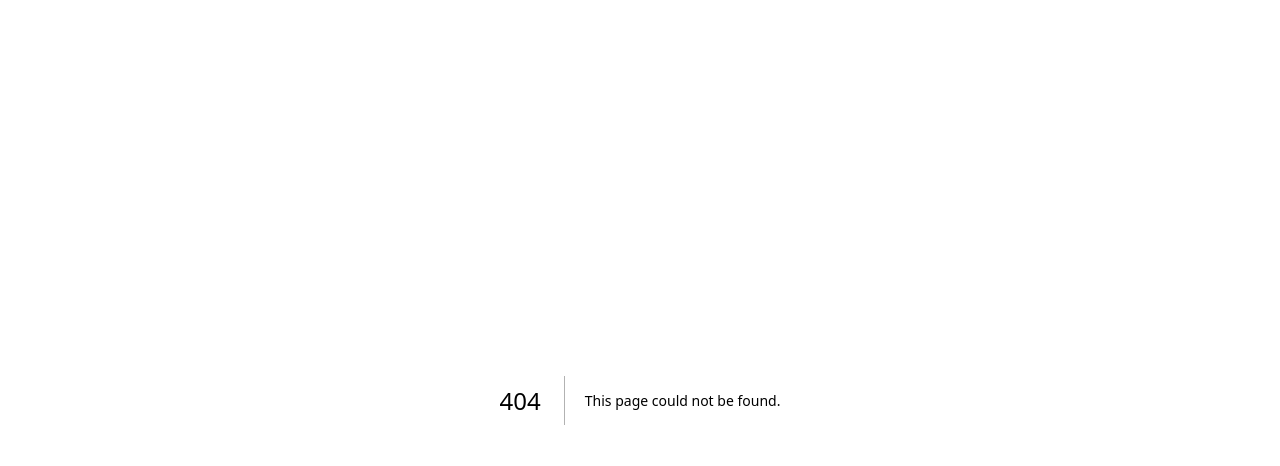
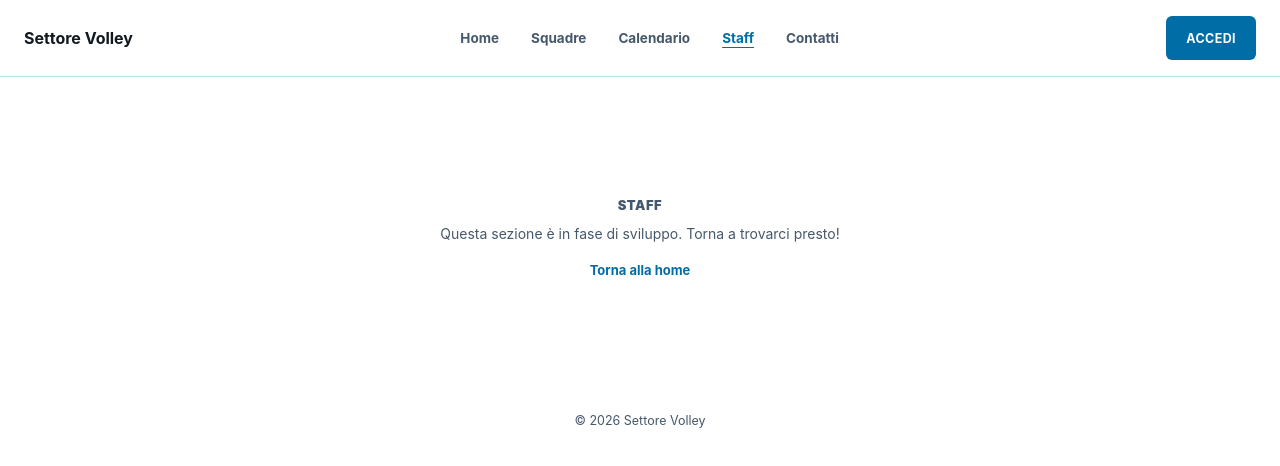
Before and after one commit to dmnet2000/societa-manager, a Next.js app: page /staff in a window 1280 px wide. Before the commit this address had no page. Shown: the top 466 px of the page. Built offline with nearby package versions, Linux system fonts and the light colour scheme; no server answers.

Commit message:
fix pagine vuote

```diff
--- /dev/null
+++ b/app/InSviluppoPubblico.module.css
@@ -0,0 +1,42 @@
+/* Componente condiviso da /calendario, /staff, /contatti (finche' le Story
+   18.9-18.11 non li sostituiscono) - modulo dedicato, stesso principio gia'
+   stabilito per HeaderPubblico.module.css/FooterPubblico.module.css/
+   NavPubblica.module.css (un componente riusato da piu' pagine ha il
+   proprio modulo, eccezione esplicita alla convenzione "un modulo per
+   pagina"). Stessi token DESIGN.md, nessun colore nuovo. */
+
+.main {
+  display: flex;
+  flex-direction: column;
+  align-items: center;
+  text-align: center;
+  gap: var(--space-3);
+  padding: var(--space-8) var(--space-6);
+  min-height: 40vh;
+  justify-content: center;
+}
+
+.titolo {
+  font-size: 13px;
+  font-weight: 900;
+  letter-spacing: 0.04em;
+  text-transform: uppercase;
+  color: var(--color-text-secondary);
+}
+
+.testo {
+  color: var(--color-text-secondary);
+  font-size: 14px;
+}
+
+.linkHome {
+  margin-top: var(--space-2);
+  color: var(--color-button-bg);
+  font-weight: 700;
+  font-size: 13px;
+}
+
+.linkHome:focus-visible {
+  outline: 2px solid var(--color-focus-ring);
+  outline-offset: 2px;
+}
--- /dev/null
+++ b/app/InSviluppoPubblico.tsx
@@ -0,0 +1,27 @@
+import Link from "next/link";
+import styles from "./InSviluppoPubblico.module.css";
+
+// Il sito pubblico e' gia' in produzione (Epic 18) mentre le Story
+// 18.9-18.11 sono ancora in backlog - /calendario, /staff, /contatti sono
+// gia' pubbliche (aggiunte a PUBLIC_ROUTES nella code review di Story 18.7,
+// raggiungibili dal menu NavPubblica) ma senza una pagina reale dietro:
+// senza questo componente un Visitatore che clicca quelle voci vedrebbe il
+// 404 grezzo di Next.js, senza spiegazione. Placeholder minimo, mirror del
+// tono gia' usato nel paragrafo hero rimosso in Story 18.5 ("il sito
+// pubblico... e' in costruzione: presto qui troverai..."). Quando la
+// rispettiva Story 18.9/18.10/18.11 verra' implementata, il suo page.tsx
+// smettera' di montare questo componente (sostituito dal contenuto reale,
+// non esteso).
+export function InSviluppoPubblico({ titolo }: { titolo: string }) {
+  return (
+    <main className={styles.main}>
+      <h1 className={styles.titolo}>{titolo}</h1>
+      <p className={styles.testo}>
+        Questa sezione è in fase di sviluppo. Torna a trovarci presto!
+      </p>
+      <Link href="/" className={styles.linkHome}>
+        Torna alla home
+      </Link>
+    </main>
+  );
+}
--- /dev/null
+++ b/app/staff/page.tsx
@@ -0,0 +1,20 @@
+import { HeaderPubblico } from "../HeaderPubblico";
+import { FooterPubblico } from "../FooterPubblico";
+import { InSviluppoPubblico } from "../InSviluppoPubblico";
+
+// Placeholder "in sviluppo" - sostituire con la pagina reale quando la
+// Story 18.10 verra' implementata, non estendere questo file (vedi
+// InSviluppoPubblico.tsx per il motivo). Header/Footer leggono dati
+// (logo/nome settore) che possono cambiare in qualunque momento - stesso
+// motivo di dynamic = "force-dynamic" gia' in uso su "/" e "/squadre".
+export const dynamic = "force-dynamic";
+
+export default function StaffPage() {
+  return (
+    <>
+      <HeaderPubblico />
+      <InSviluppoPubblico titolo="Staff" />
+      <FooterPubblico />
+    </>
+  );
+}
```
Also changed, not shown: _bmad-output/implementation-artifacts/sprint-status.yaml (+12 -0 lines), app/calendario/page.tsx (added, +20 -0 lines), app/contatti/page.tsx (added, +20 -0 lines).
